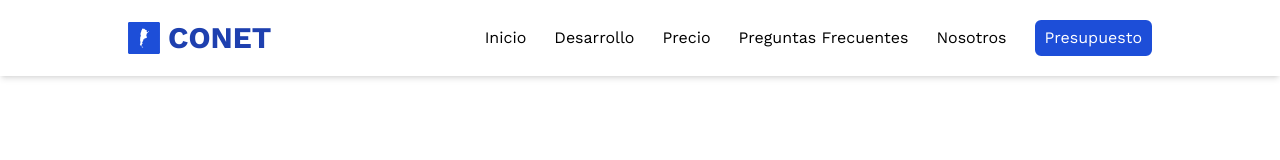
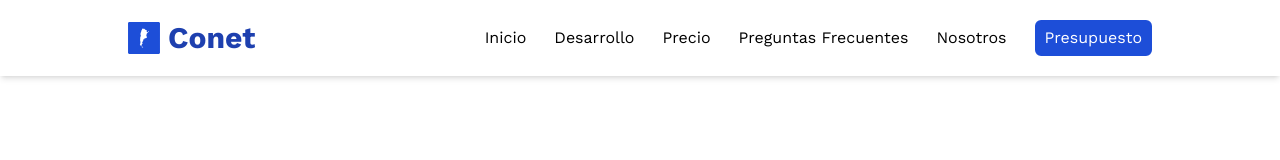
Before and after one commit to nahugomez/conet-web-development, a React (Vite) app: page / in a window 1280 px wide. Shown: the top 160 px of the page. Built offline with nearby package versions, Linux system fonts and the light colour scheme.

Commit message:
Navbar Laptop Fixed

```diff
--- a/src/components/Navbar.jsx
+++ b/src/components/Navbar.jsx
@@ -24,7 +24,7 @@ const Navbar = () => {
             <div className="container flex flex-wrap items-center justify-between">
                 <div className="flex items-center text-blue-800 duration-200 hover:opacity-60">
                     <Brand width={32} height={32} color={"#1D4ED8"} />
-                    <a href="#" className="ml-2 text-3xl font-bold uppercase lg:text-xl xl:text-3xl">
+                    <a href="#" className="ml-2 text-3xl font-bold lg:text-xl xl:text-3xl">
                         Conet
                     </a>
                 </div>
```
